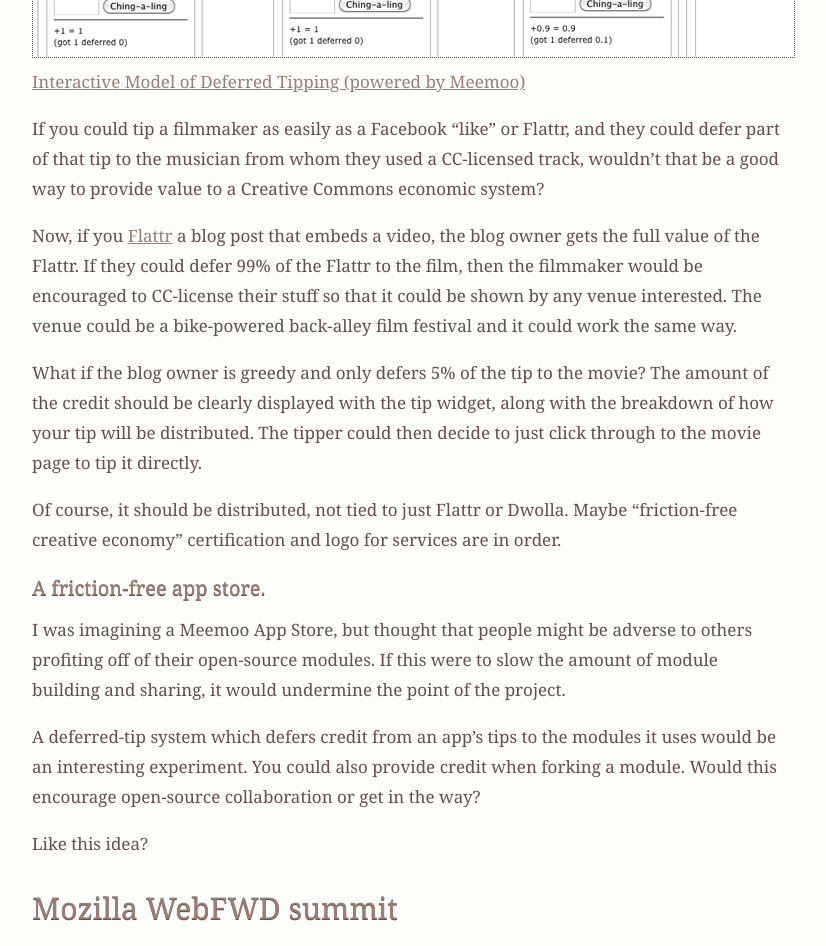
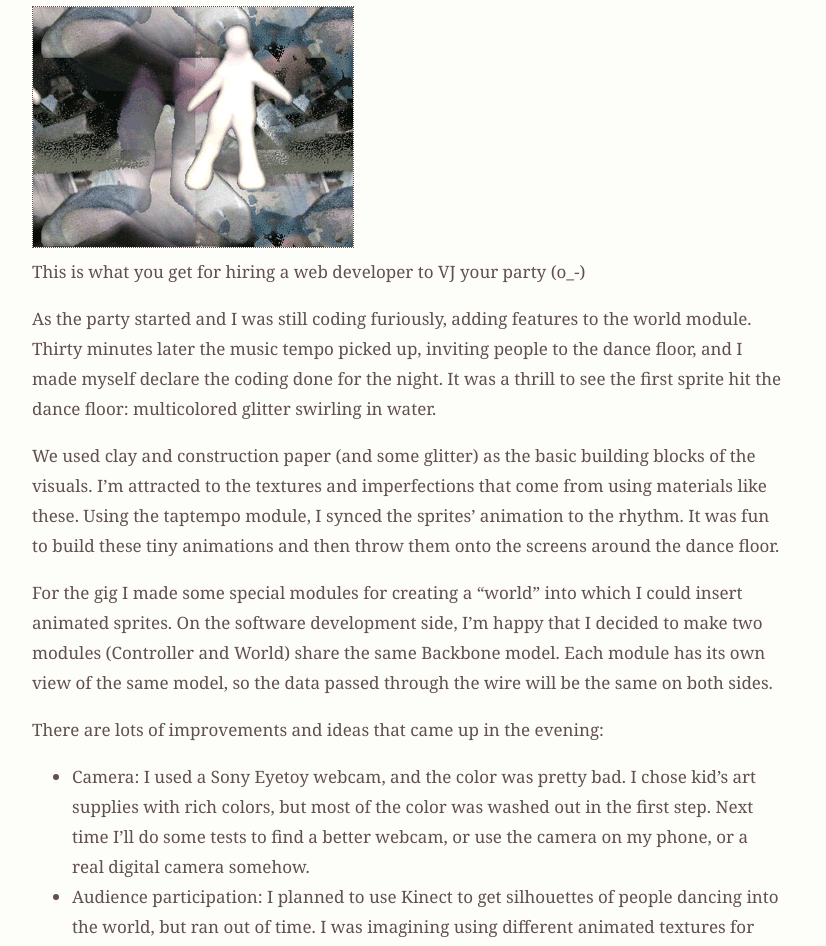
Before and after one commit to meemoo/meemoo.github.io, a Jekyll site: the page built from blog/index.html, in a window 1280 px wide and 1400 px high, scrolled down 995 px. Shown: the top 946 px of the window, without its empty margins (233-1059 px from the left). Built offline with Jekyll 4.4.1, drawn with Linux system fonts in a browser that asks for light colours; Markdown is read by kramdown in place of the engine named in the settings; some of the changed text lies outside the part shown.

Commit message:
zodiak post and home tweaks

```diff
--- /dev/null
+++ b/_posts/2012-02-12-live-animation-meemoo-vj.markdown
@@ -0,0 +1,38 @@
+---
+layout: post
+title: Live animation with Meemoo as VJ software
+tags:
+- vj
+- live
+- animation
+- claymation
+- zodiak
+---
+
+I was invited to do visuals for a [Zodiak](http://www.zodiak.fi/en/)'s Side-Step dance festival club night. I used the gig as an opportunity to push Meemoo development and pressure-test the live-animation features.
+
+<iframe width="720" height="518" src="http://www.youtube.com/embed/T_tCyYGLWKM?rel=0" frameborder="0" allowfullscreen></iframe>
+[Meemoo Live Animation at Zodiak (on Youtube)](http://www.youtube.com/watch?v=T_tCyYGLWKM)
+
+Many thanks to Aino Riiho (and other partygoers) for the clay sculpting, Juho Santasalo for the videography, and Heikki Sillanpää for the custom music track.
+
+![Zodiak claymation animated](http://meemoo.org/images/Screen-shot-2012-02-12-zodiak.gif)
+This is what you get for hiring a web developer to VJ your party (o_-)
+
+As the party started and I was still coding furiously, adding features to the world module. Thirty minutes later the music tempo picked up, inviting people to the dance floor, and I made myself declare the coding done for the night. It was a thrill to see the first sprite hit the dance floor: multicolored glitter swirling in water.
+
+We used clay and construction paper (and some glitter) as the basic building blocks of the visuals. I'm attracted to the textures and imperfections that come from using materials like these. Using the taptempo module, I synced the sprites' animation to the rhythm. It was fun to build these tiny animations and then throw them onto the screens around the dance floor.
+
+For the gig I made some special modules for creating a "world" into which I could insert animated sprites. On the software development side, I'm happy that I decided to make two modules (Controller and World) share the same Backbone model. Each module has its own view of the same model, so the data passed through the wire will be the same on both sides.
+
+There are lots of improvements and ideas that came up in the evening:
+
+* Camera: I used a Sony Eyetoy webcam, and the color was pretty bad. I chose kid's art supplies with rich colors, but most of the color was washed out in the first step. Next time I'll do some tests to find a better webcam, or use the camera on my phone, or a real digital camera somehow.
+* Audience participation: I planned to use Kinect to get silhouettes of people dancing into the world, but ran out of time. I was imagining using different animated textures for specified depth ranges.
+* Flocking: I only had time to implement the tiled animation. The original concept was that sprites could be individual or flocks that would move around the screens.
+* UX tweaks: Confirm dialog on every delete got annoying when juggling around modules. Directly un/replugging wires is a suggestion that is now high on the to-do list.
+* I made a hack to open the World module in a new window to view it fullscreen on the projectors. I plan on making this a built-in feature for any module.
+
+Despite these limitations, I got a lot of good feedback about the visuals. People were interested in what I was doing, and came around to play with the art supplies. Doing visuals powered by a web browser (Firefox Aurora, by the way) was a fun experiment, and with a few more display options I think that the limitations would have been less aesthetically obvious. Performing under pressure was a good way to test the system.
+
+Only *once* in the evening did a JavaScript warning pop up on the dance floor. I consider that a victory, and it made me laugh a lot when it happened.
```
Also changed, not shown: index.html (+11 -7 lines), images/Screen-shot-2012-02-12-zodiak.gif (added).
